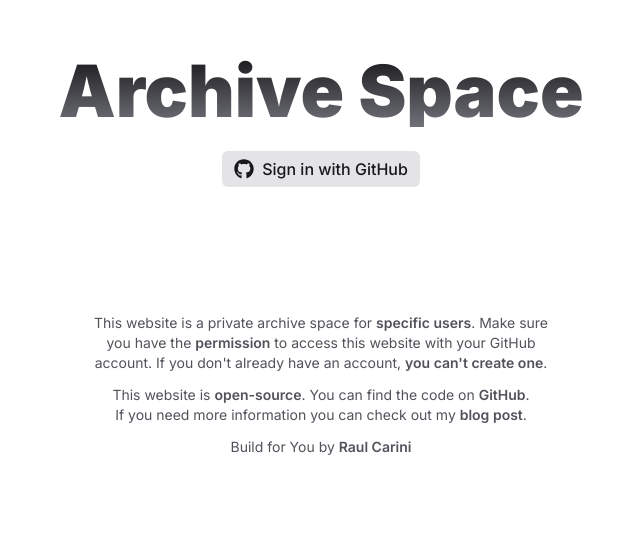
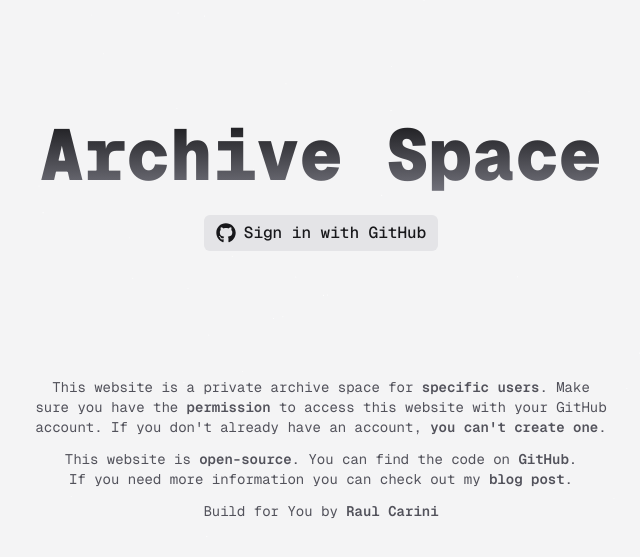
Before and after one commit to R4ULtv/archive-space, a Next.js app: page /signin in a window 1280 px wide. Shown: the part 215-772 px from the top of the page, without its empty margins (319-959 px from the left). Built offline with nearby package versions, Linux system fonts and the light colour scheme; no server answers.

Commit message:
add root layout

```diff
--- a/app/layout.js
+++ b/app/layout.js
@@ -1,17 +1,34 @@
-import { Inter } from "next/font/google";
+import { GeistMono } from "geist/font/mono";
 import "./globals.css";
-
-const inter = Inter({ subsets: ["latin"] });
+import { ThemeProvider } from "next-themes";
+import CustomToaster from "@/components/layout/CustomToaster";
 
 export const metadata = {
-  title: "Create Next App",
-  description: "Generated by create next app",
+  metadataBase: process.env.HOST_NAME,
+  title: "Archive Space",
+  description: "A simple archive space build for you by Raul Carini.",
 };
 
 export default function RootLayout({ children }) {
   return (
-    <html lang="en">
-      <body className={inter.className}>{children}</body>
+    <html
+      lang="en"
+      className="antialiased scroll-smooth"
+      suppressHydrationWarning
+    >
+      <body
+        className={`${GeistMono.className} bg-zinc-100 dark:bg-zinc-900 selection:bg-zinc-400/25 dark:selection:bg-zinc-600/25`}
+      >
+        <ThemeProvider attribute="class" enableSystem={false}>
+          <main
+            className="max-w-3xl py-16 px-6 mx-auto"
+            style={{ minHeight: "calc(100vh - 45px)" }}
+          >
+            {children}
+          </main>
+          <CustomToaster />
+        </ThemeProvider>
+      </body>
     </html>
   );
 }
```
